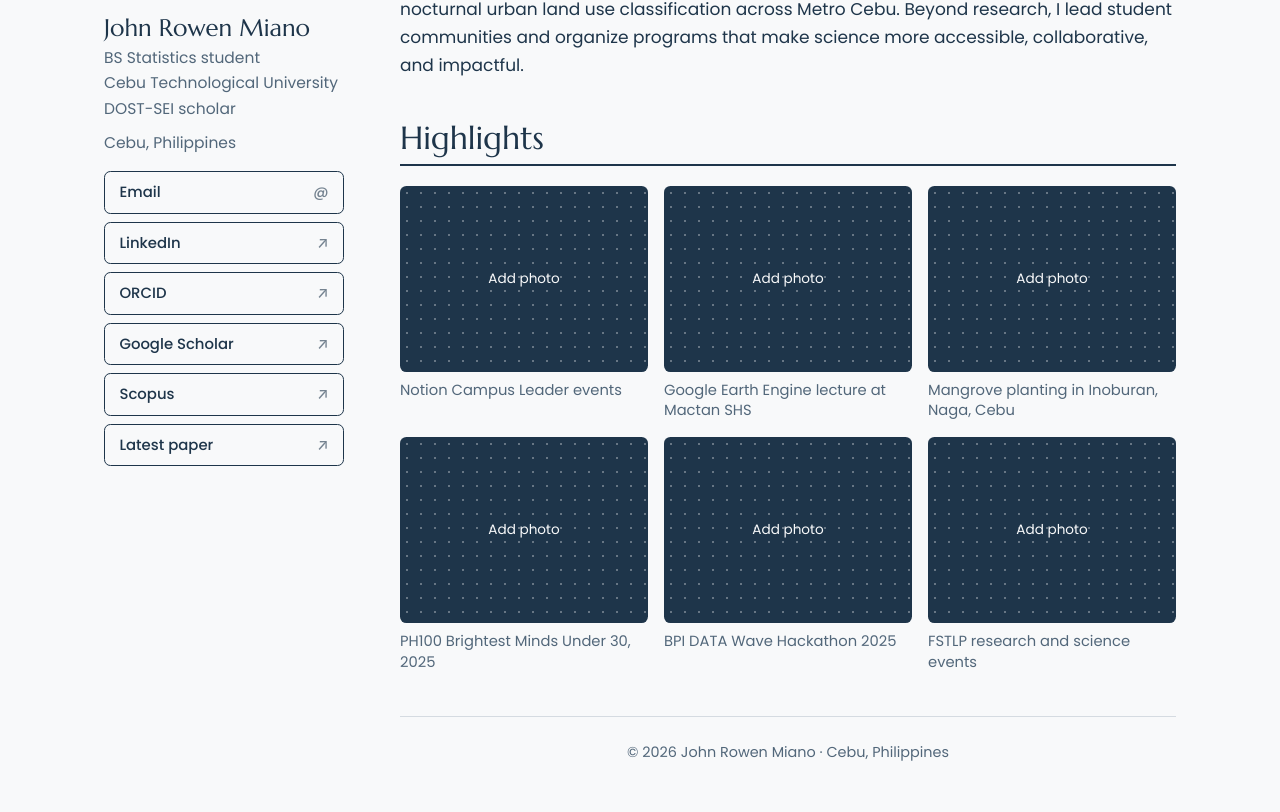
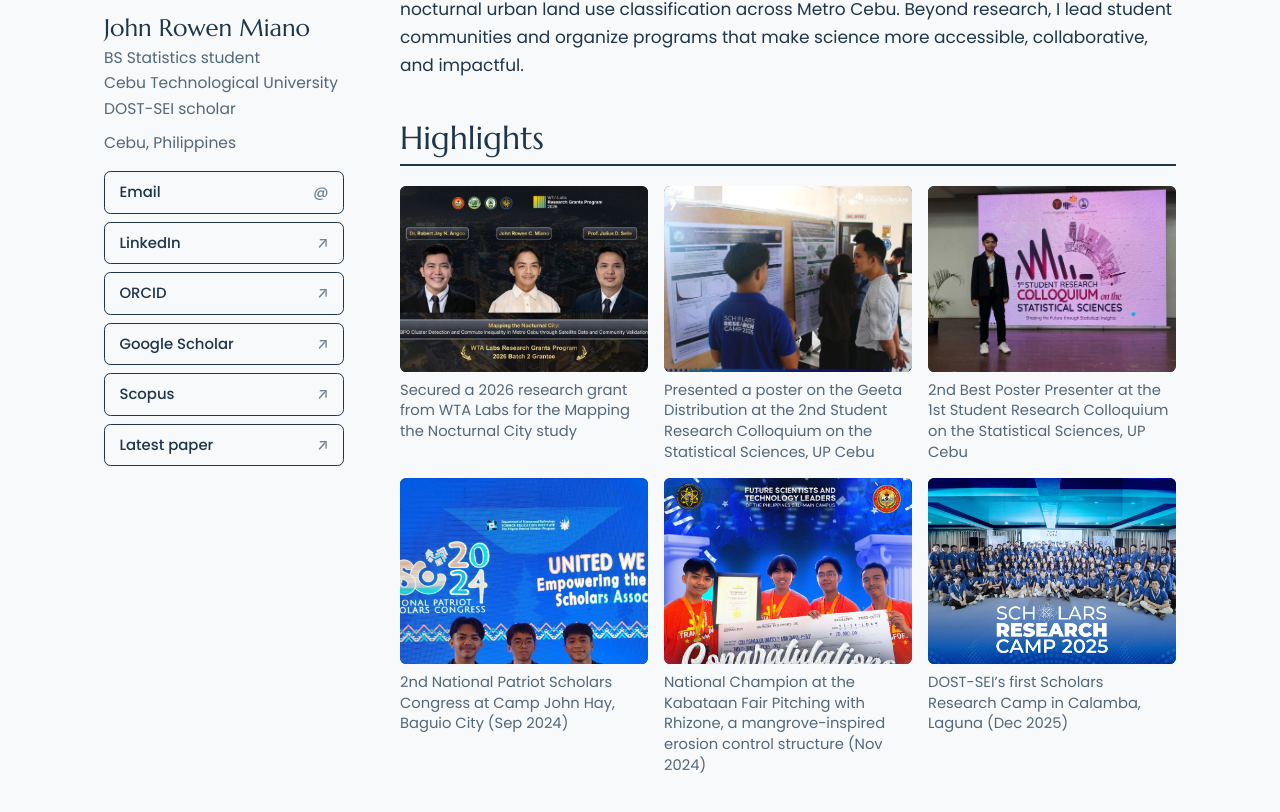
Before and after one commit to jr-miano/jr-miano.github.io, a plain HTML site: page index.html in a window 1280 px wide. Shown: the part 272-1084 px from the top of the page. Drawn offline with Linux system fonts and the light colour scheme.

Commit message:
Update index.html

```diff
--- a/index.html
+++ b/index.html
@@ -148,14 +148,13 @@ footer{border-top:1px solid var(--line);color:var(--muted);font-size:.9rem;paddi
     <h2>I dare to know through research.</h2>
     <p>I am a BS Statistics student at Cebu Technological University and a DOST-SEI scholar, working at the intersection of statistics and geospatial analytics to turn data into insights for real-world challenges. I am currently a Principal Investigator and Research Grantee at WTA Labs: Center for Urban Research, developing a VIIRS-Sentinel-2 fusion model for nocturnal urban land use classification across Metro Cebu. Beyond research, I lead student communities and organize programs that make science more accessible, collaborative, and impactful.</p>
     <h2 class="sub">Highlights</h2>
-    <!-- To add a photo: upload it to the assets folder, then replace "Add photo" with <img src="assets/your-photo.jpg" alt="Short description"> -->
     <div class="shots">
-      <figure class="shot"><div class="ph">Add photo</div><figcaption>Notion Campus Leader events</figcaption></figure>
-      <figure class="shot"><div class="ph">Add photo</div><figcaption>Google Earth Engine lecture at Mactan SHS</figcaption></figure>
-      <figure class="shot"><div class="ph">Add photo</div><figcaption>Mangrove planting in Inoburan, Naga, Cebu</figcaption></figure>
-      <figure class="shot"><div class="ph">Add photo</div><figcaption>PH100 Brightest Minds Under 30, 2025</figcaption></figure>
-      <figure class="shot"><div class="ph">Add photo</div><figcaption>BPI DATA Wave Hackathon 2025</figcaption></figure>
-      <figure class="shot"><div class="ph">Add photo</div><figcaption>FSTLP research and science events</figcaption></figure>
+      <figure class="shot"><div class="ph"><img src="assets/wta1.jpg" alt="Research grant announcement for Mapping the Nocturnal City" loading="lazy"></div><figcaption>Secured a 2026 research grant from WTA Labs for the Mapping the Nocturnal City study</figcaption></figure>
+      <figure class="shot"><div class="ph"><img src="assets/2ndsrcss.jfif" alt="Poster presentation at the 2nd Student Research Colloquium on the Statistical Sciences" loading="lazy"></div><figcaption>Presented a poster on the Geeta Distribution at the 2nd Student Research Colloquium on the Statistical Sciences, UP Cebu</figcaption></figure>
+      <figure class="shot"><div class="ph"><img src="assets/1stsrcss.jfif" alt="Receiving the 2nd Best Poster Presenter award at UP Cebu" loading="lazy"></div><figcaption>2nd Best Poster Presenter at the 1st Student Research Colloquium on the Statistical Sciences, UP Cebu</figcaption></figure>
+      <figure class="shot"><div class="ph"><img src="assets/npsc.jfif" alt="At the 2nd National Patriot Scholars Congress in Baguio City" loading="lazy"></div><figcaption>2nd National Patriot Scholars Congress at Camp John Hay, Baguio City (Sep 2024)</figcaption></figure>
+      <figure class="shot"><div class="ph"><img src="assets/pitlc1.jfif" alt="Winning the Kabataan Fair Pitching at the 11th Philippines I Transform! Leaders’ Convention" loading="lazy"></div><figcaption>National Champion at the Kabataan Fair Pitching with Rhizone, a mangrove-inspired erosion control structure (Nov 2024)</figcaption></figure>
+      <figure class="shot"><div class="ph"><img src="assets/src1.jpg" alt="Scholars from Region 7 at the DOST-SEI Scholars Research Camp" loading="lazy"></div><figcaption>DOST-SEI’s first Scholars Research Camp in Calamba, Laguna (Dec 2025)</figcaption></figure>
     </div>
   </section>
 
```
